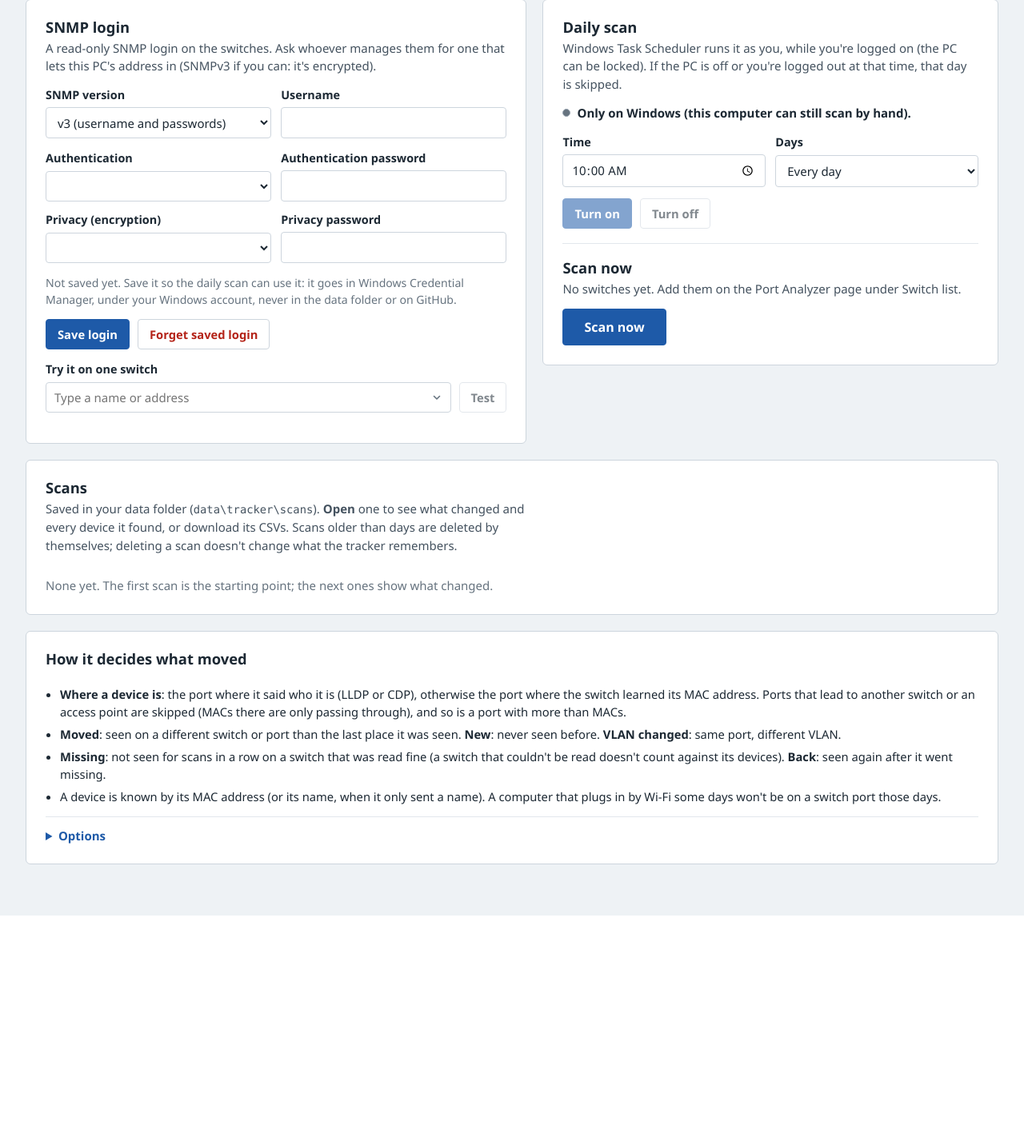
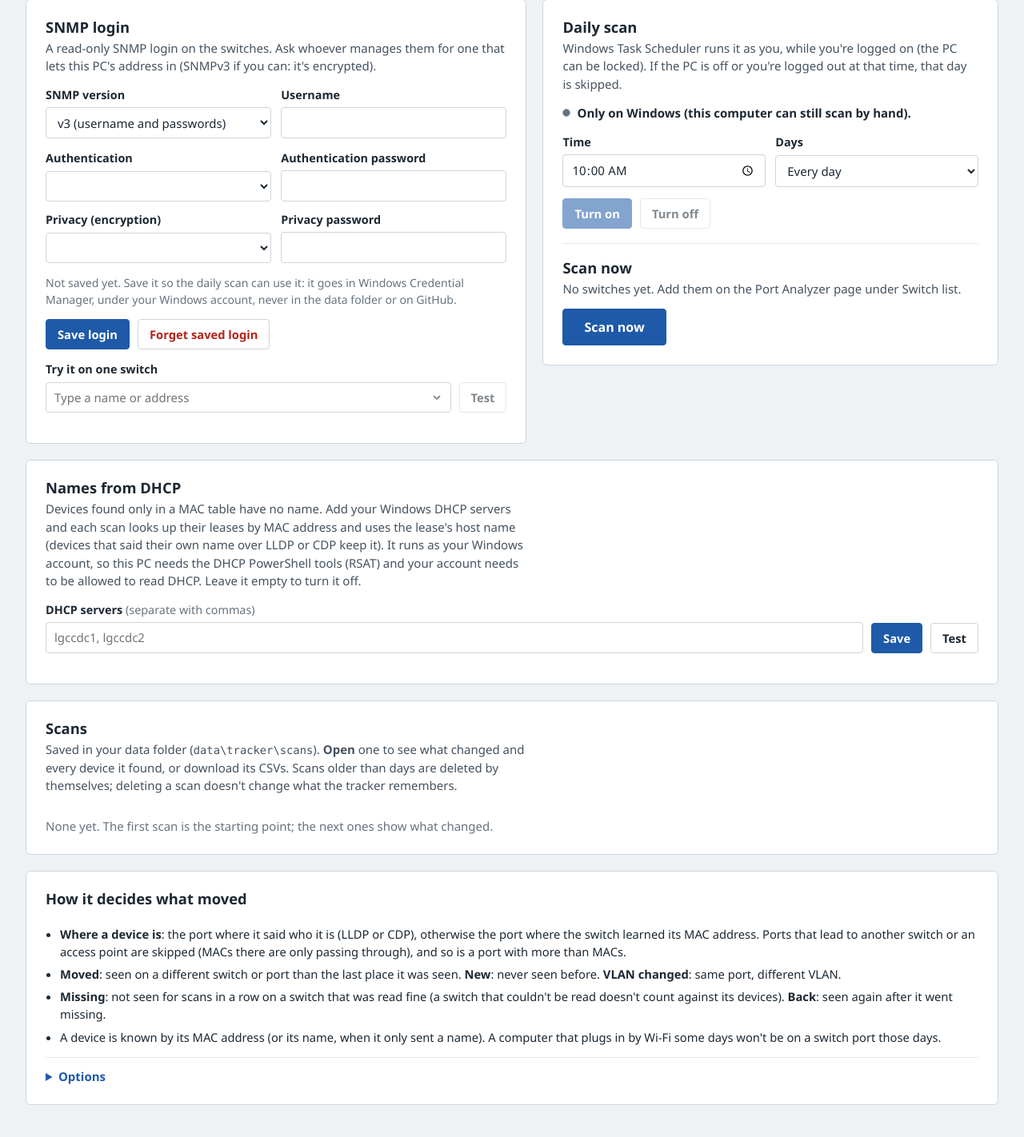
Before and after one commit to JWu-Online/cisco-port-analyzer, a Python web app: template templates/tracker.html in a window 1280 px wide. Shown: the part 149-1571 px from the top of the page at 80% size. Before the commit the page ends 1294 px from the top, so only its background shows below. Run offline with Jinja, Linux system fonts and the light colour scheme; the template is opened without the code that fills it, so the values that code supplies are empty.

Commit message:
Device tracker: DHCP servers setting, Test, Name from column
Co-Authored-By: Claude Opus 5.5 <noreply@anthropic.com>
Claude-Session: https://claude.ai/code/session_01Cpn6nCgGwgcLqeyCL6Aa5A

```diff
--- a/templates/tracker.html
+++ b/templates/tracker.html
@@ -126,6 +126,24 @@
         <ol class="log mono" id="log" aria-live="polite"></ol>
       </section>
     </div>
+
+    <section class="panel stack" aria-labelledby="dhcpTitle">
+      <div class="panel-head">
+        <h2 id="dhcpTitle">Names from DHCP</h2>
+        <p>Devices found only in a MAC table have no name. Add your Windows DHCP servers and each scan looks up their
+          leases by MAC address and uses the lease's host name (devices that said their own name over LLDP or CDP keep
+          it). It runs as your Windows account, so this PC needs the DHCP PowerShell tools (RSAT) and your account needs
+          to be allowed to read DHCP. Leave it empty to turn it off.</p>
+      </div>
+      <div class="test-row">
+        <label class="field"><span>DHCP servers <em>(separate with commas)</em></span>
+          <input id="dhcp_servers" autocomplete="off" spellcheck="false" placeholder="lgccdc1, lgccdc2"></label>
+        <button class="btn primary" id="saveDhcp" type="button">Save</button>
+        <button class="btn" id="testDhcp" type="button">Test</button>
+      </div>
+      <p class="test-result" id="dhcpResult" aria-live="polite"></p>
+      <div class="notice" id="dhcpNotes" hidden></div>
+    </section>
 
     <section class="panel" aria-labelledby="runsTitle">
       <div class="panel-head">
@@ -439,6 +457,29 @@
       if (r.ok) $("#historyHint").textContent = "";
     }
 
+    // ---- names from DHCP ----
+    async function saveDhcp() {
+      var r = await api("/api/tracker/setup", { dhcp_servers: $("#dhcp_servers").value });
+      if (!r.ok) { notice($("#dhcpNotes"), "error", r.data.problems || ["Couldn't save."]); return; }
+      state.setup.settings = r.data.settings;
+      $("#dhcp_servers").value = r.data.settings.dhcp_servers;
+      $("#dhcpResult").textContent = "";
+      notice($("#dhcpNotes"), "", [r.data.settings.dhcp_servers ? "Saved. The next scan looks up names on " +
+        r.data.settings.dhcp_servers + "." : "Saved. No DHCP lookup."]);
+    }
+    async function testDhcp() {
+      $("#testDhcp").disabled = true;
+      $("#dhcpResult").textContent = "Asking DHCP…";
+      notice($("#dhcpNotes"), "", []);
+      var r = await api("/api/tracker/dhcp-test", { servers: $("#dhcp_servers").value });
+      $("#testDhcp").disabled = false;
+      $("#dhcpResult").textContent = "";
+      if (r.data.problems) { notice($("#dhcpNotes"), "error", r.data.problems); return; }
+      if (r.data.leases) $("#dhcpResult").textContent = "It answered: " + plural(r.data.leases, "lease", "leases") + " with a MAC address.";
+      if (r.data.problem) notice($("#dhcpNotes"), r.data.leases ? "warn" : "error", [r.data.problem]);
+      else if (!r.data.leases) $("#dhcpResult").textContent = "It answered, but with no leases.";
+    }
+
     async function init() {
       var data = (await api("/api/state")).data || {};
       state.switches = data.switches || [];
@@ -449,6 +490,7 @@
       (setup.priv || []).forEach(function (a) { $("#priv_protocol").appendChild(el("option", { value: a }, a === "none" ? "None" : a)); });
       FIELDS.forEach(function (k) { if (set[k] !== undefined) $("#" + k).value = set[k]; });
       $("#time").value = set.time || "10:00";
+      $("#dhcp_servers").value = set.dhcp_servers || "";
       $("#days").value = set.days || "daily";
       showOptions(set);
       showVersion();
@@ -486,6 +528,8 @@
     $("#runBtn").addEventListener("click", start);
     $("#stopBtn").addEventListener("click", function () { $("#stopBtn").disabled = true; api("/api/tracker/stop", {}); });
     $("#saveOptions").addEventListener("click", saveOptions);
+    $("#saveDhcp").addEventListener("click", saveDhcp);
+    $("#testDhcp").addEventListener("click", testDhcp);
     $("#resetBtn").addEventListener("click", reset);
     init();
   })();
```
Also changed, not shown: app.py (+14 -0 lines), templates/tracker_view.html (+14 -5 lines), tests/test_tracker.py (+17 -0 lines), tracker_demo.py (+16 -1 lines), README.md.
